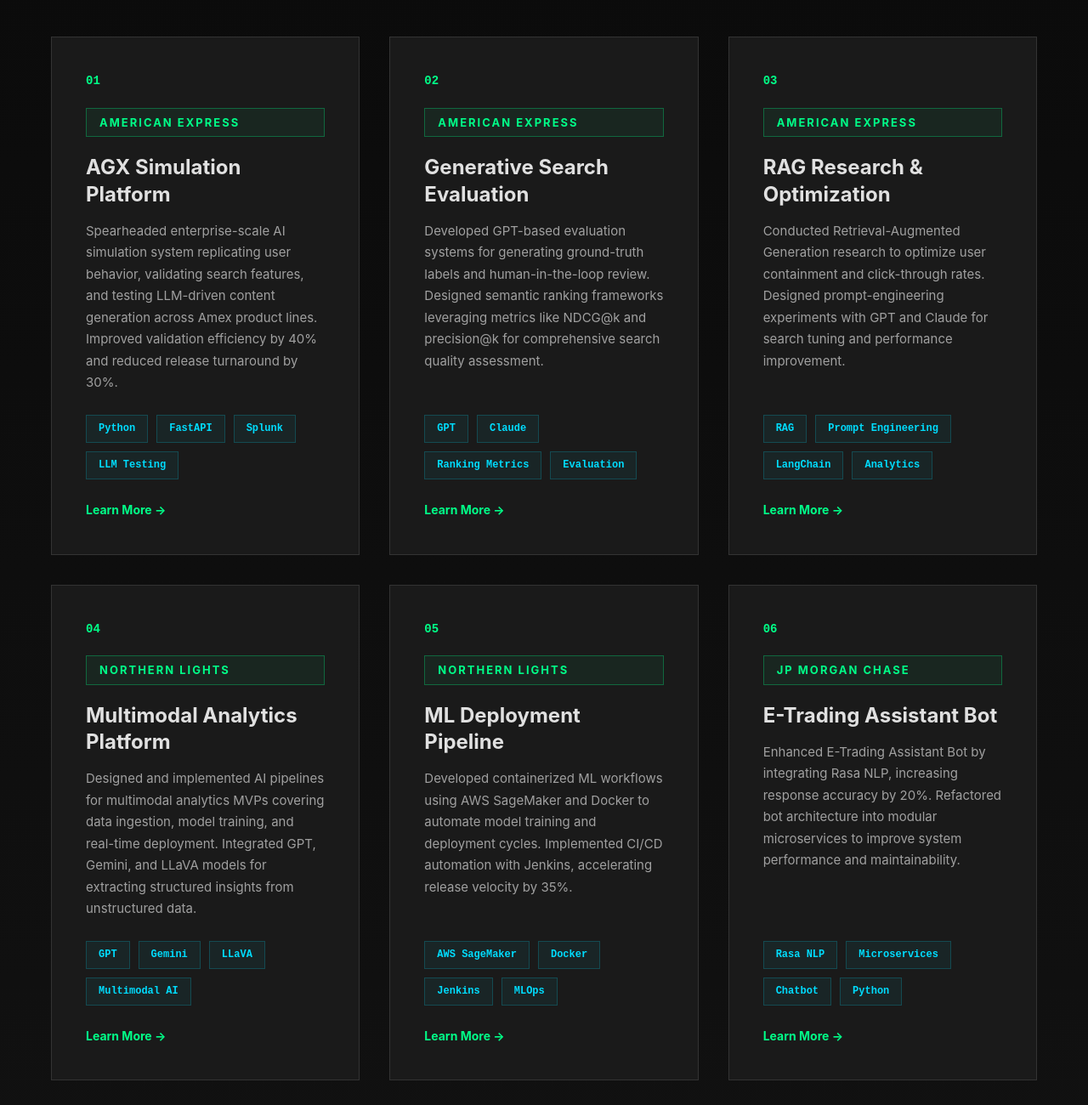
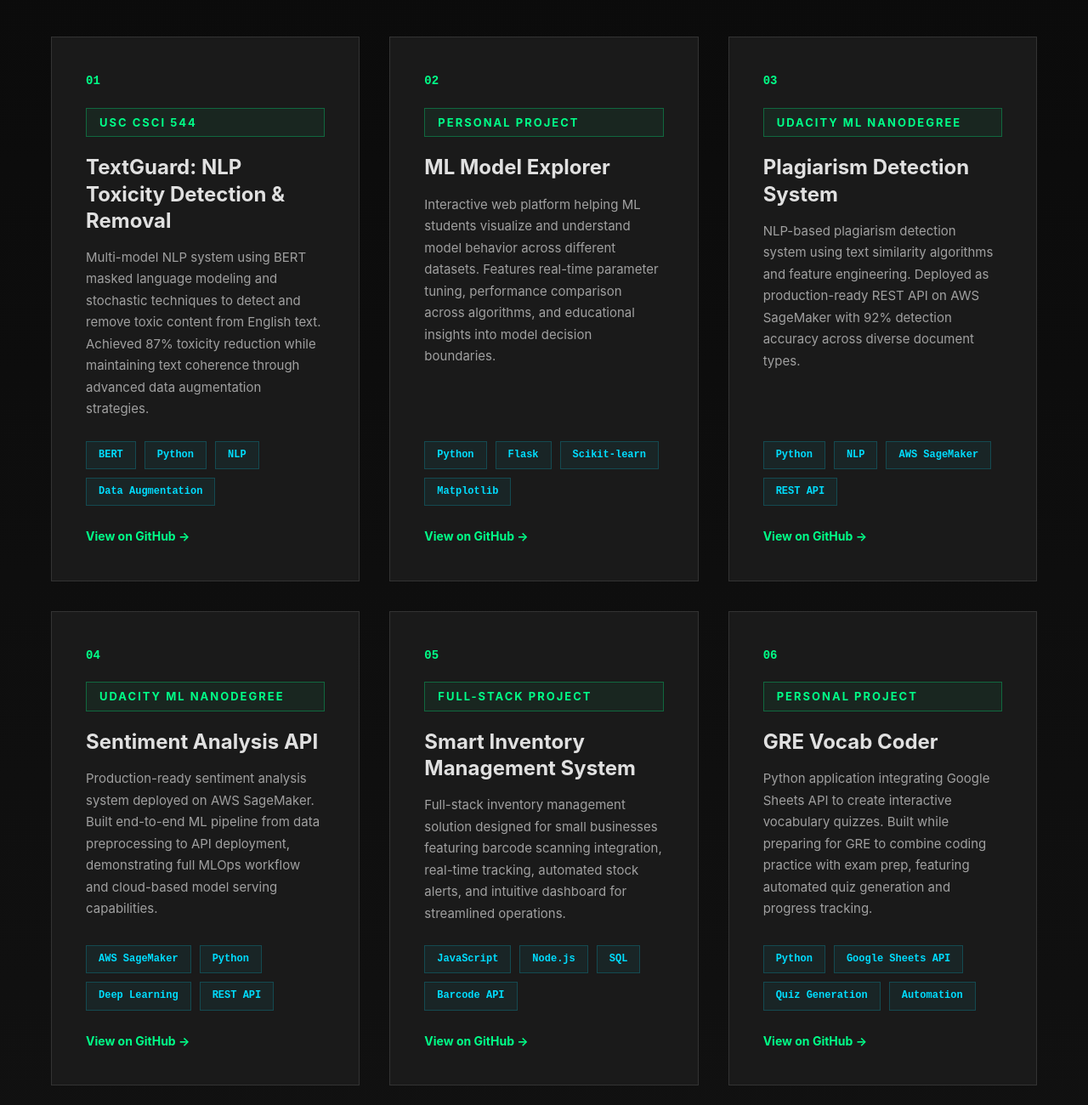
Before and after one commit to GThakur26/govind-thakur.github.io, a plain HTML site: page index.html in a window 1280 px wide. Shown: the part 4120-5420 px from the top of the page at 85% size. Drawn offline with Linux system fonts and the light colour scheme.

Commit message:
adding experences and contact details

```diff
--- a/index.html
+++ b/index.html
@@ -1442,91 +1442,91 @@
                     <div class="project-header">
                         <span class="project-number">01</span>
                     </div>
-                    <div class="project-company">American Express</div>
-                    <h3>AGX Simulation Platform</h3>
-                    <p>Spearheaded enterprise-scale AI simulation system replicating user behavior, validating search features, and testing LLM-driven content generation across Amex product lines. Improved validation efficiency by 40% and reduced release turnaround by 30%.</p>
+                    <div class="project-company">USC CSCI 544</div>
+                    <h3>TextGuard: NLP Toxicity Detection & Removal</h3>
+                    <p>Multi-model NLP system using BERT masked language modeling and stochastic techniques to detect and remove toxic content from English text. Achieved 87% toxicity reduction while maintaining text coherence through advanced data augmentation strategies.</p>
                     <div class="project-tech">
+                        <span class="tech-tag">BERT</span>
                         <span class="tech-tag">Python</span>
-                        <span class="tech-tag">FastAPI</span>
-                        <span class="tech-tag">Splunk</span>
-                        <span class="tech-tag">LLM Testing</span>
-                    </div>
-                    <a href="#" class="project-link">Learn More →</a>
+                        <span class="tech-tag">NLP</span>
+                        <span class="tech-tag">Data Augmentation</span>
+                    </div>
+                    <a href="https://github.com/GThakur26/CSCI544_NLP_Project" class="project-link" target="_blank">View on GitHub →</a>
                 </div>
                 <div class="project-card">
                     <div class="project-header">
                         <span class="project-number">02</span>
                     </div>
-                    <div class="project-company">American Express</div>
-                    <h3>Generative Search Evaluation</h3>
-                    <p>Developed GPT-based evaluation systems for generating ground-truth labels and human-in-the-loop review. Designed semantic ranking frameworks leveraging metrics like NDCG@k and precision@k for comprehensive search quality assessment.</p>
+                    <div class="project-company">Personal Project</div>
+                    <h3>ML Model Explorer</h3>
+                    <p>Interactive web platform helping ML students visualize and understand model behavior across different datasets. Features real-time parameter tuning, performance comparison across algorithms, and educational insights into model decision boundaries.</p>
                     <div class="project-tech">
-                        <span class="tech-tag">GPT</span>
-                        <span class="tech-tag">Claude</span>
-                        <span class="tech-tag">Ranking Metrics</span>
-                        <span class="tech-tag">Evaluation</span>
-                    </div>
-                    <a href="#" class="project-link">Learn More →</a>
+                        <span class="tech-tag">Python</span>
+                        <span class="tech-tag">Flask</span>
+                        <span class="tech-tag">Scikit-learn</span>
+                        <span class="tech-tag">Matplotlib</span>
+                    </div>
+                    <a href="https://github.com/GThakur26/ml_modelpages" class="project-link" target="_blank">View on GitHub →</a>
                 </div>
                 <div class="project-card">
                     <div class="project-header">
                         <span class="project-number">03</span>
                     </div>
-                    <div class="project-company">American Express</div>
-                    <h3>RAG Research & Optimization</h3>
-                    <p>Conducted Retrieval-Augmented Generation research to optimize user containment and click-through rates. Designed prompt-engineering experiments with GPT and Claude for search tuning and performance improvement.</p>
+                    <div class="project-company">Udacity ML Nanodegree</div>
+                    <h3>Plagiarism Detection System</h3>
+                    <p>NLP-based plagiarism detection system using text similarity algorithms and feature engineering. Deployed as production-ready REST API on AWS SageMaker with 92% detection accuracy across diverse document types.</p>
                     <div class="project-tech">
-                        <span class="tech-tag">RAG</span>
-                        <span class="tech-tag">Prompt Engineering</span>
-                        <span class="tech-tag">LangChain</span>
-                        <span class="tech-tag">Analytics</span>
-                    </div>
-                    <a href="#" class="project-link">Learn More →</a>
+                        <span class="tech-tag">Python</span>
+                        <span class="tech-tag">NLP</span>
+                        <span class="tech-tag">AWS SageMaker</span>
+                        <span class="tech-tag">REST API</span>
+                    </div>
+                    <a href="https://github.com/GThakur26/Plagiarism_Detector" class="project-link" target="_blank">View on GitHub →</a>
                 </div>
                 <div class="project-card">
                     <div class="project-header">
                         <span class="project-number">04</span>
                     </div>
-                    <div class="project-company">Northern Lights</div>
-                    <h3>Multimodal Analytics Platform</h3>
-                    <p>Designed and implemented AI pipelines for multimodal analytics MVPs covering data ingestion, model training, and real-time deployment. Integrated GPT, Gemini, and LLaVA models for extracting structured insights from unstructured data.</p>
+                    <div class="project-company">Udacity ML Nanodegree</div>
+                    <h3>Sentiment Analysis API</h3>
+                    <p>Production-ready sentiment analysis system deployed on AWS SageMaker. Built end-to-end ML pipeline from data preprocessing to API deployment, demonstrating full MLOps workflow and cloud-based model serving capabilities.</p>
                     <div class="project-tech">
-                        <span class="tech-tag">GPT</span>
-                        <span class="tech-tag">Gemini</span>
-                        <span class="tech-tag">LLaVA</span>
-                        <span class="tech-tag">Multimodal AI</span>
-                    </div>
-                    <a href="#" class="project-link">Learn More →</a>
+                        <span class="tech-tag">AWS SageMaker</span>
+                        <span class="tech-tag">Python</span>
+                        <span class="tech-tag">Deep Learning</span>
+                        <span class="tech-tag">REST API</span>
+                    </div>
+                    <a href="https://github.com/GThakur26/SageMaker_proj1_SA" class="project-link" target="_blank">View on GitHub →</a>
                 </div>
                 <div class="project-card">
                     <div class="project-header">
                         <span class="project-number">05</span>
                     </div>
-                    <div class="project-company">Northern Lights</div>
-                    <h3>ML Deployment Pipeline</h3>
-                    <p>Developed containerized ML workflows using AWS SageMaker and Docker to automate model training and deployment cycles. Implemented CI/CD automation with Jenkins, accelerating release velocity by 35%.</p>
+                    <div class="project-company">Full-Stack Project</div>
+                    <h3>Smart Inventory Management System</h3>
+                    <p>Full-stack inventory management solution designed for small businesses featuring barcode scanning integration, real-time tracking, automated stock alerts, and intuitive dashboard for streamlined operations.</p>
                     <div class="project-tech">
-                        <span class="tech-tag">AWS SageMaker</span>
-                        <span class="tech-tag">Docker</span>
-                        <span class="tech-tag">Jenkins</span>
-                        <span class="tech-tag">MLOps</span>
-                    </div>
-                    <a href="#" class="project-link">Learn More →</a>
+                        <span class="tech-tag">JavaScript</span>
+                        <span class="tech-tag">Node.js</span>
+                        <span class="tech-tag">SQL</span>
+                        <span class="tech-tag">Barcode API</span>
+                    </div>
+                    <a href="https://github.com/GThakur26/inventory-management-web" class="project-link" target="_blank">View on GitHub →</a>
                 </div>
                 <div class="project-card">
                     <div class="project-header">
                         <span class="project-number">06</span>
                     </div>
-                    <div class="project-company">JP Morgan Chase</div>
-                    <h3>E-Trading Assistant Bot</h3>
-                    <p>Enhanced E-Trading Assistant Bot by integrating Rasa NLP, increasing response accuracy by 20%. Refactored bot architecture into modular microservices to improve system performance and maintainability.</p>
+                    <div class="project-company">Personal Project</div>
+                    <h3>GRE Vocab Coder</h3>
+                    <p>Python application integrating Google Sheets API to create interactive vocabulary quizzes. Built while preparing for GRE to combine coding practice with exam prep, featuring automated quiz generation and progress tracking.</p>
                     <div class="project-tech">
-                        <span class="tech-tag">Rasa NLP</span>
-                        <span class="tech-tag">Microservices</span>
-                        <span class="tech-tag">Chatbot</span>
                         <span class="tech-tag">Python</span>
-                    </div>
-                    <a href="#" class="project-link">Learn More →</a>
+                        <span class="tech-tag">Google Sheets API</span>
+                        <span class="tech-tag">Quiz Generation</span>
+                        <span class="tech-tag">Automation</span>
+                    </div>
+                    <a href="https://github.com/GThakur26/Vocab-testing-game" class="project-link" target="_blank">View on GitHub →</a>
                 </div>
             </div>
         </div>
@@ -1618,15 +1618,15 @@
             <div class="contact-wrapper">
                 <p>I'm always open to discussing new opportunities, collaborations, or research projects in AI and machine learning. Whether you're working on cutting-edge systems or exploring ethical AI, let's connect.</p>
                 <div class="contact-grid">
-                    <a href="mailto:your.email@example.com" class="contact-card">
+                    <a href="mailto:govind.thakur11@gmail.com" class="contact-card">
                         <div class="contact-icon">✉</div>
                         <span>Email</span>
                     </a>
-                    <a href="https://github.com/yourusername" class="contact-card" target="_blank">
+                    <a href="https://github.com/GThakur26" class="contact-card" target="_blank">
                         <div class="contact-icon">⚡</div>
                         <span>GitHub</span>
                     </a>
-                    <a href="https://linkedin.com/in/yourusername" class="contact-card" target="_blank">
+                    <a href="https://www.linkedin.com/in/govind-thakur-494a394a/" class="contact-card" target="_blank">
                         <div class="contact-icon">◆</div>
                         <span>LinkedIn</span>
                     </a>
```
